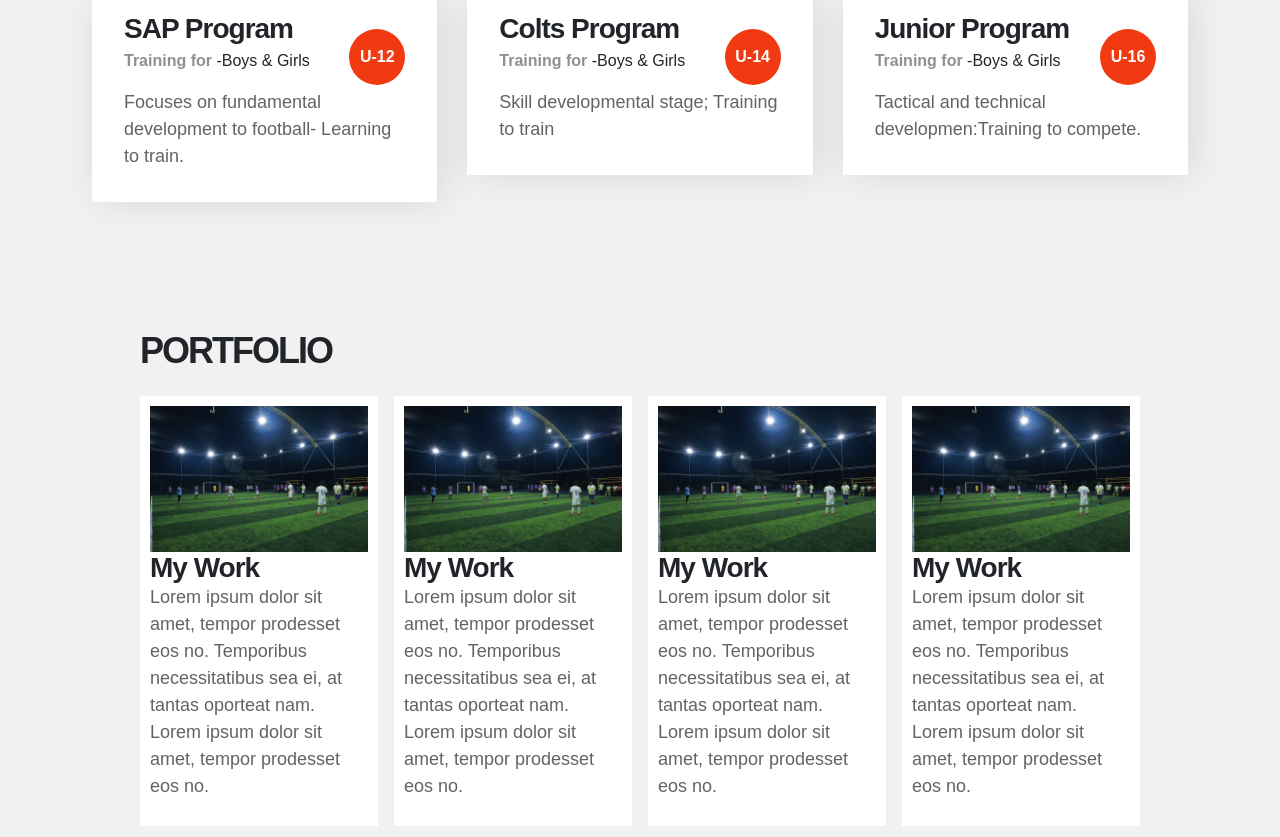
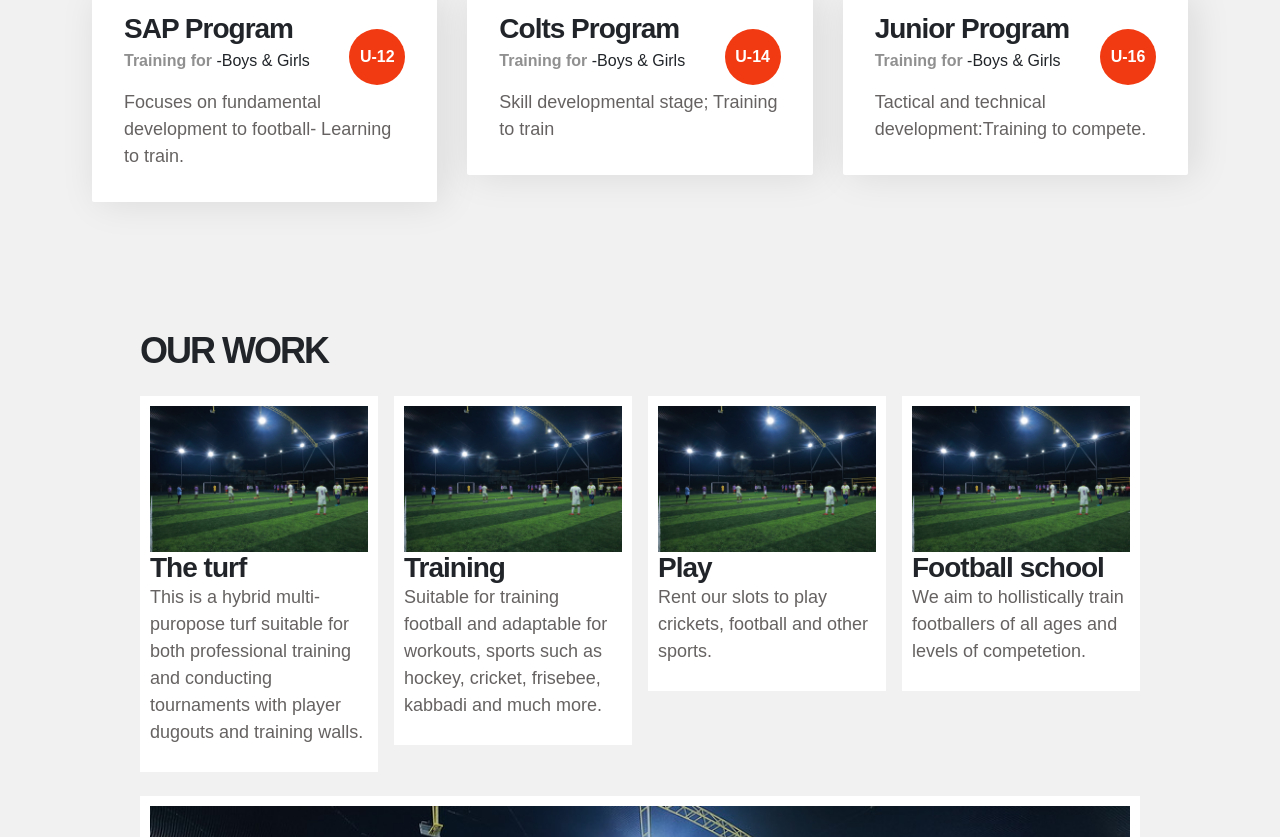
Before and after one commit to The-CoAthletes/Vaga-Sports, a plain HTML site: page index.html in a window 1280 px wide. Shown: the part 2472-3309 px from the top of the page. Drawn offline with Linux system fonts and the light colour scheme.

Commit message:
portfolio changes

```diff
--- a/index.html
+++ b/index.html
@@ -323,7 +323,7 @@ img {vertical-align: middle;}
 
                                         <span class="class-price">U-16</span>
 
-                                        <p class="mt-3">Tactical and technical developmen:Training to compete.</p>
+                                        <p class="mt-3">Tactical and technical development:Training to compete.</p>
                                     </div>
                                 </div>
                             </div>
@@ -414,36 +414,36 @@ h1 {
 
 
 
-<h2>PORTFOLIO</h2>
+<h2>OUR WORK</h2>
 
 <!-- Portfolio Gallery Grid -->
 <div class="row">
   <div class="column">
     <div class="content">
       <img src="images/class/game.jpg" alt="Mountains" style="width:100%">
-      <h3>My Work</h3>
-      <p>Lorem ipsum dolor sit amet, tempor prodesset eos no. Temporibus necessitatibus sea ei, at tantas oporteat nam. Lorem ipsum dolor sit amet, tempor prodesset eos no.</p>
+      <h3>The turf</h3>
+      <p>This is a hybrid multi-puropose turf suitable for both professional training and conducting tournaments with player dugouts and training walls.</p>
     </div>
   </div>
   <div class="column">
     <div class="content">
     <img src="images/class/game.jpg" alt="Lights" style="width:100%">
-      <h3>My Work</h3>
-      <p>Lorem ipsum dolor sit amet, tempor prodesset eos no. Temporibus necessitatibus sea ei, at tantas oporteat nam. Lorem ipsum dolor sit amet, tempor prodesset eos no.</p>
+      <h3>Training</h3>
+      <p>Suitable for training football and adaptable for workouts, sports such as hockey, cricket, frisebee, kabbadi and much more.</p>
     </div>
   </div>
   <div class="column">
     <div class="content">
     <img src="images/class/game.jpg" alt="Nature" style="width:100%">
-      <h3>My Work</h3>
-      <p>Lorem ipsum dolor sit amet, tempor prodesset eos no. Temporibus necessitatibus sea ei, at tantas oporteat nam. Lorem ipsum dolor sit amet, tempor prodesset eos no.</p>
+      <h3>Play</h3>
+      <p>Rent our slots to play crickets, football and other sports.</p>
     </div>
   </div>
   <div class="column">
     <div class="content">
     <img src="images/class/game.jpg" alt="Mountains" style="width:100%">
-      <h3>My Work</h3>
-      <p>Lorem ipsum dolor sit amet, tempor prodesset eos no. Temporibus necessitatibus sea ei, at tantas oporteat nam. Lorem ipsum dolor sit amet, tempor prodesset eos no.</p>
+      <h3>Football school</h3>
+      <p>We aim to hollistically train footballers of all ages and levels of competetion.</p>
     </div>
   </div>
 <!-- END GRID -->
@@ -451,7 +451,7 @@ h1 {
 
 <div class="content">
   <img src="images/class/game.jpg" alt="Bear" style="width:100%">
-  <h3>Some Other Work</h3>
+  <h3>Sport for all</h3>
   <p>Lorem ipsum dolor sit amet, tempor prodesset eos no. Temporibus necessitatibus sea ei, at tantas oporteat nam. Lorem ipsum dolor sit amet, tempor prodesset eos no.</p>
   <p>Lorem ipsum dolor sit amet, tempor prodesset eos no. Temporibus necessitatibus sea ei, at tantas oporteat nam. Lorem ipsum dolor sit amet, tempor prodesset eos no.</p>
 </div>
```
